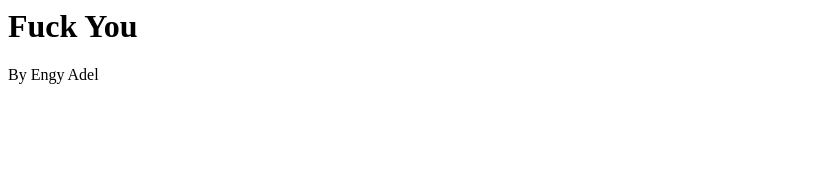
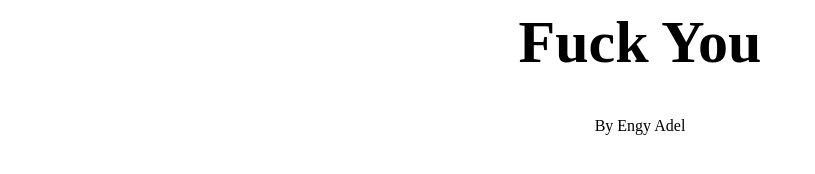
Before and after one commit to faniabdo99/f-u, a plain HTML site: page index.html in a window 1280 px wide. Shown: the whole page, without its empty margins (0-815 px from the left). Drawn offline with Linux system fonts and the light colour scheme.

Commit message:
Make FU Biggggggeeeeer

```diff
--- a/index.html
+++ b/index.html
@@ -1,2 +1,2 @@
-<h1>Fuck You</h1>
-<p>By Engy Adel</p>
+<h1 style="font-size: 60px; text-align:center;">Fuck You</h1>
+<p style="text-align:center;">By Engy Adel</p>
```
